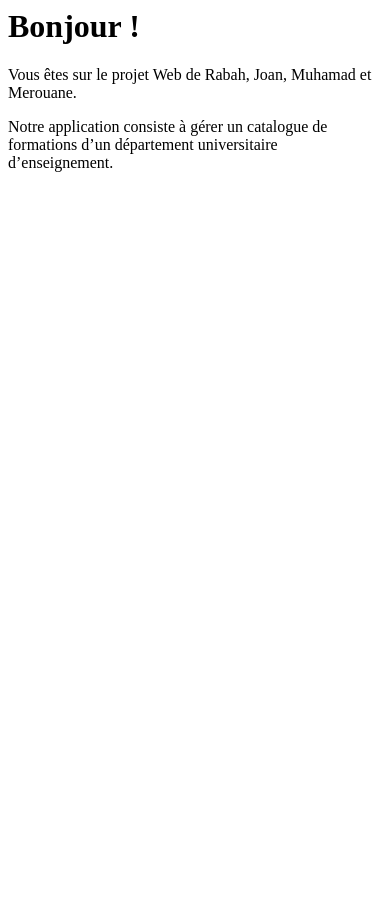
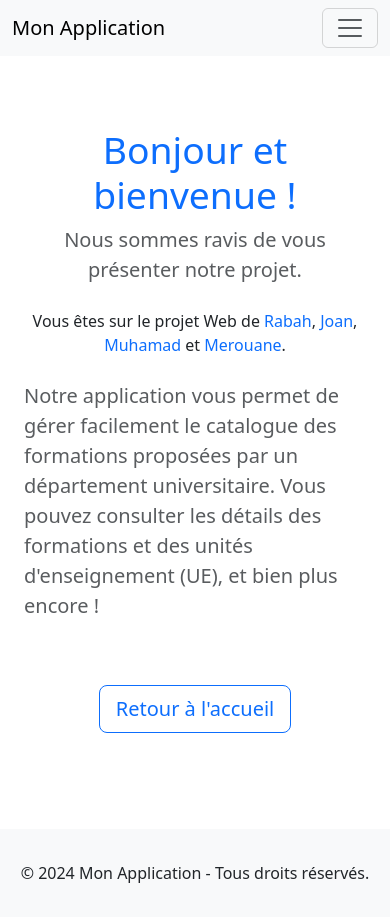
Before and after one commit to MerouaneRH/FW1-2024-CT, a Django app: page /about/ in a window 390 px wide. Before the commit the page ends 172 px from the top, so only its background shows below. Run offline with Django 5.2, Linux system fonts and the light colour scheme.

Commit message:
merouane-question14-complete

```diff
--- a/uo/templates/uo/about.html
+++ b/uo/templates/uo/about.html
@@ -1,19 +1,30 @@
+{% extends 'uo/base.html' %}
 
+{% block title %}À propos{% endblock %}
+{% block content %}
+<div class="container py-5">
+    <div class="text-center mb-4">
+        <h1 class="display-3 text-primary">Bonjour et bienvenue !</h1>
+        <p class="lead text-muted">Nous sommes ravis de vous présenter notre projet.</p>
+    </div>
 
-<div >
-    <div >
-        <h1 >Bonjour !</h1>
-        <div >
-            <p >
+    <div class="row justify-content-center">
+        <div class="col-md-8">
+            <p class="text-center mb-4">
                 Vous êtes sur le projet Web de
-                <span >Rabah</span>,
-                <span>Joan</span>,
-                <span >Muhamad</span> et
-                <span >Merouane</span>.
+                <span class="font-weight-bold text-primary">Rabah</span>,
+                <span class="font-weight-bold text-primary">Joan</span>,
+                <span class="font-weight-bold text-primary">Muhamad</span> et
+                <span class="font-weight-bold text-primary">Merouane</span>.
             </p>
-            <p>
-                Notre application consiste à gérer un catalogue de formations d’un département universitaire d’enseignement.
+	        <p class="lead text-muted">
+                Notre application vous permet de gérer facilement le catalogue des formations proposées par un département universitaire. Vous pouvez consulter les détails des formations et des unités d'enseignement (UE), et bien plus encore !
             </p>
         </div>
     </div>
+
+    <div class="text-center mt-5">
+        <a href="/" class="btn btn-outline-primary btn-lg">Retour à l'accueil</a>
+    </div>
 </div>
+{% endblock %}
--- a/uo/templates/uo/base.html
+++ b/uo/templates/uo/base.html
@@ -9,6 +9,7 @@
 </head>
 <body>
     <!-- Barre de navigation -->
+    {% if request.path != '/' %}
     <nav class="navbar navbar-expand-lg navbar-light bg-light">
         <div class="container">
             <a class="navbar-brand" href="/">Mon Application</a>
@@ -23,10 +24,14 @@
                     <li class="nav-item">
                         <a class="nav-link" href="/ues/">Unités d'enseignement</a>
                     </li>
+                    <li class="nav-item">
+                        <a class="nav-link" href="{% url 'about' %}">À Propos</a>
+                    </li>
                 </ul>
             </div>
         </div>
     </nav>
+    {% endif %}
 
     <!-- Contenu principal -->
     <div class="container mt-4">
--- a/uo/urls.py
+++ b/uo/urls.py
@@ -10,6 +10,7 @@ urlpatterns = [
     path('formations/', views.formation_list, name='formation_list'),
     path('ues/', views.ue_list, name='ue_list'),
     path('ue/ajouter/', views.ue_add, name='ue_add'),
+    path('', views.home, name='home'),
 
 
 ]
--- a/uo/views.py
+++ b/uo/views.py
@@ -39,3 +39,6 @@ def ue_add(request):
     else:
         form = UEForm()
     return render(request, 'uo/ue_add.html', {'form': form})
+
+def home(request):
+    return render(request, 'uo/home.html')
```
Also changed, not shown: uo/templates/uo/home.html (added, +43 -0 lines), README.md.
